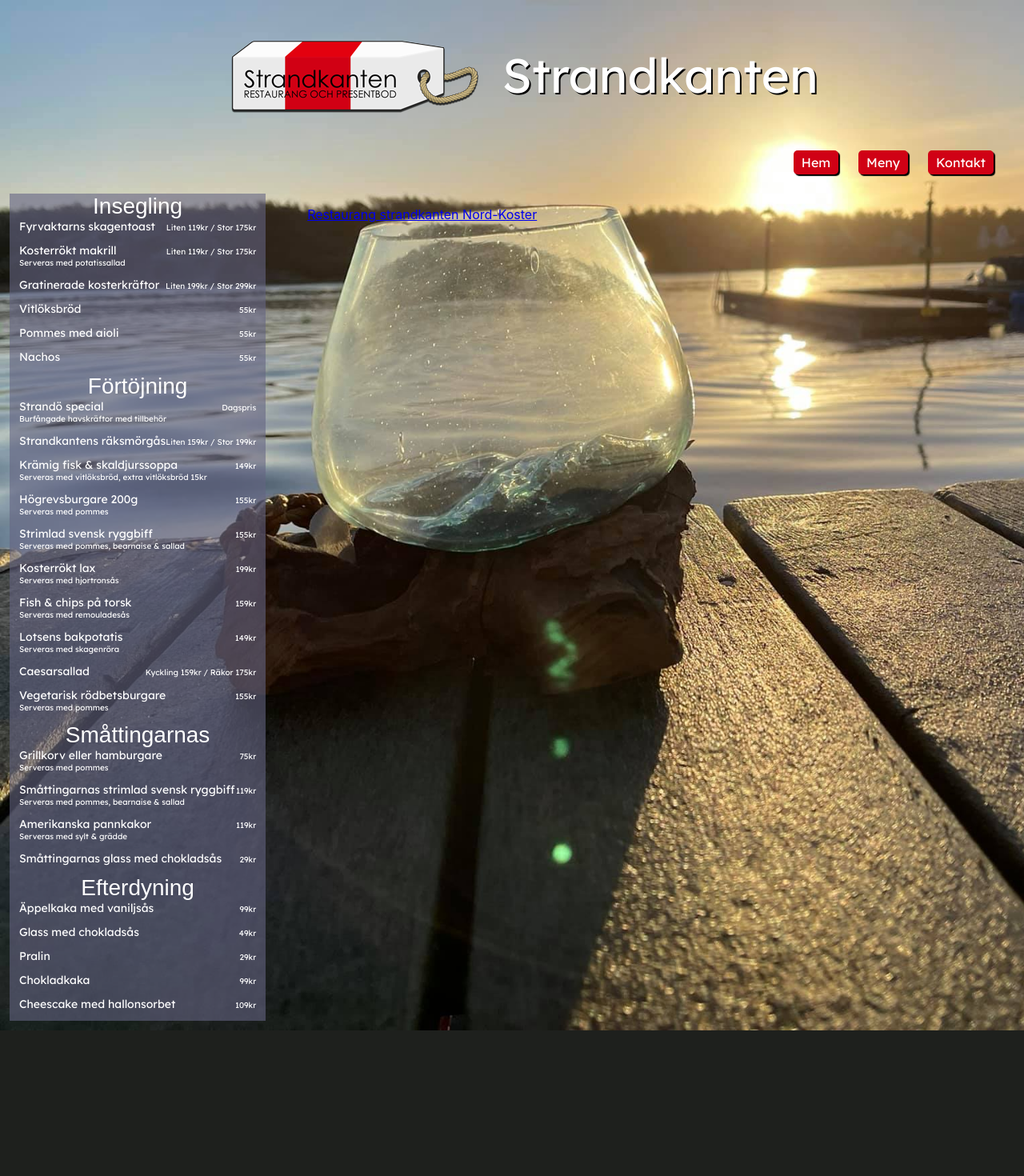
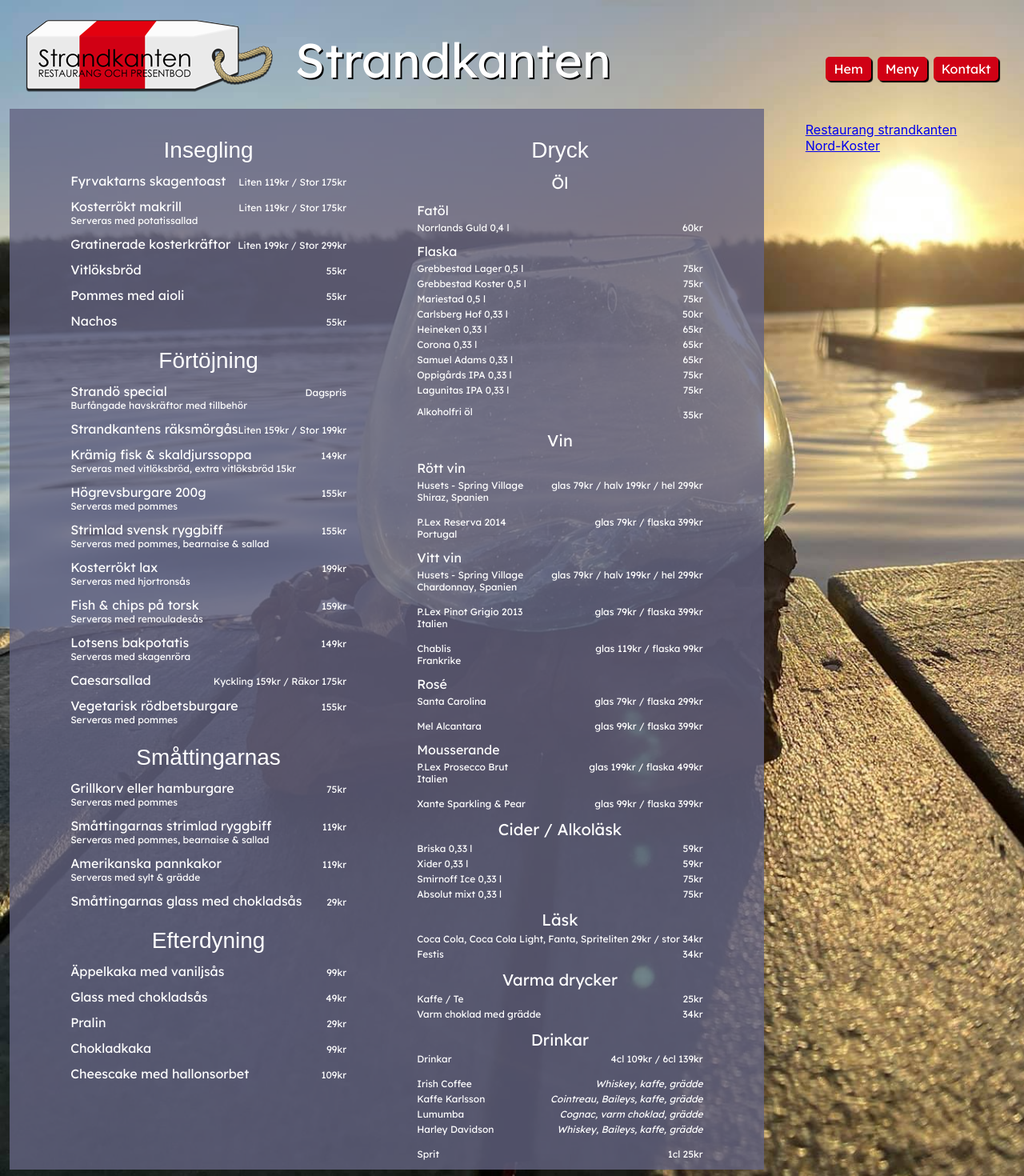
Before and after one commit to LisaStur/kanten, a React (Create React App) app: page /menue in a window 1280 px wide. Shown: the top 1470 px of the page at 80% size. Before the commit the page ends 1288 px from the top, so only its background shows below. Built offline with nearby package versions, Linux system fonts and the light colour scheme; a web font is replaced by a local one.

Commit message:
Menue page added

```diff
--- a/src/Home.js
+++ b/src/Home.js
@@ -12,8 +12,10 @@
   return (
     <BrowserRouter>
       <HomeSection >
+        <BiggestScreen>
         <Header />
         <SectionLinks />
+        </BiggestScreen>
         <ScreenSize>
           <Switch>
             <Route path='/' exact>
@@ -36,6 +38,16 @@
   display: flex;
   flex-direction: column;
 `
+const BiggestScreen = styled.div`
+  display: flex;
+  flex-direction: column;
+
+  @media (min-width: 1024px) {
+    flex-direction: row;
+    justify-content: space-between;
+    margin: 0 2%;
+  }
+`
 const ScreenSize = styled.section`
   display: flex;
   flex-direction: column;
--- a/src/components/Header.js
+++ b/src/components/Header.js
@@ -32,10 +32,10 @@
 `
 const ImageContainer = styled.div`
   display: flex;
-  padding: 5%;
+  padding-top: 24px;
 
   @media (min-width: 668px) {
-    padding: 2%;
+    padding-top: 0;
   }
 `
 const Image = styled.img`
@@ -45,7 +45,6 @@
 const HeaderHeading = styled.h1`
   display: none;
   color: white;
-  padding: 0 0 12px 0;
   font-family: 'Lexend Deca', sans-serif;
   font-weight: normal;
   font-size: 60px;
@@ -56,4 +55,8 @@
   @media (min-width: 668px) {
     display: flex;
   }
+
+  @media (min-width: 1024px) {
+    padding: 0 0 0 24px;
+  }
 `
--- a/src/components/Meny.js
+++ b/src/components/Meny.js
@@ -5,6 +5,7 @@
 
   return (
     <MenySection>
+      <BigScreen>
         <MenyHeader>Insegling</MenyHeader>
         <EachEntry>
           <MenyEntry>Fyrvaktarns skagentoast</MenyEntry>
@@ -108,7 +109,7 @@
         </EachEntry>
         <EachEntry>
           <WithDetail>
-          <MenyEntry>Småttingarnas strimlad svensk ryggbiff</MenyEntry>
+            <MenyEntry>Småttingarnas strimlad ryggbiff</MenyEntry>
             <MenyDetail>Serveras med pommes, bearnaise &amp; sallad</MenyDetail>
           </WithDetail>
           <Price>119kr</Price>
@@ -145,6 +146,171 @@
           <MenyEntry>Cheescake med hallonsorbet</MenyEntry>
           <Price>109kr</Price>
         </EachEntry>
+      </BigScreen>
+      <BigScreen>
+
+        <MenyHeader>Dryck</MenyHeader>
+        <DrinkHeader>Öl</DrinkHeader>
+        <EachEntry>
+          <MenyEntry>Fatöl</MenyEntry>
+        </EachEntry>
+        <DrinkEntry>
+          <DrinkDetail>Norrlands Guld 0,4 l</DrinkDetail>
+          <Price>60kr</Price>
+        </DrinkEntry>
+        <EachEntry>
+          <MenyEntry>Flaska</MenyEntry>
+        </EachEntry>
+        <DrinkEntry>
+          <DrinkDetail>Grebbestad Lager 0,5 l</DrinkDetail>
+          <Price>75kr</Price>
+        </DrinkEntry>
+        <DrinkEntry>
+          <DrinkDetail>Grebbestad Koster 0,5 l</DrinkDetail>
+          <Price>75kr</Price>
+        </DrinkEntry>
+        <DrinkEntry>
+          <DrinkDetail>Mariestad 0,5 l</DrinkDetail>
+          <Price>75kr</Price>
+        </DrinkEntry>
+        <DrinkEntry>
+          <DrinkDetail>Carlsberg Hof 0,33 l</DrinkDetail>
+          <Price>50kr</Price>
+        </DrinkEntry>
+        <DrinkEntry>
+          <DrinkDetail>Heineken 0,33 l</DrinkDetail>
+          <Price>65kr</Price>
+        </DrinkEntry>
+        <DrinkEntry>
+          <DrinkDetail>Corona 0,33 l</DrinkDetail>
+          <Price>65kr</Price>
+        </DrinkEntry>
+        <DrinkEntry>
+          <DrinkDetail>Samuel Adams 0,33 l</DrinkDetail>
+          <Price>65kr</Price>
+        </DrinkEntry>
+        <DrinkEntry>
+          <DrinkDetail>Oppigårds IPA 0,33 l</DrinkDetail>
+          <Price>75kr</Price>
+        </DrinkEntry>
+        <DrinkEntry>
+          <DrinkDetail>Lagunitas IPA 0,33 l</DrinkDetail>
+          <Price>75kr</Price>
+        </DrinkEntry>
+        <EachEntry>
+          <MenyDetail>Alkoholfri öl </MenyDetail>
+          <Price>35kr</Price>
+        </EachEntry>
+        <DrinkHeader>Vin</DrinkHeader>
+        <EachEntry>
+          <MenyEntry>Rött vin</MenyEntry>
+        </EachEntry>
+        <DrinkEntry>
+          <DrinkDetail>Husets - Spring Village<br/>Shiraz, Spanien</DrinkDetail>
+          <Price>glas 79kr / halv 199kr / hel 299kr</Price>
+        </DrinkEntry>
+        <EachEntry>
+          <DrinkDetail>P.Lex Reserva 2014<br/>Portugal</DrinkDetail>
+          <Price>glas 79kr / flaska 399kr</Price>
+        </EachEntry>
+        <EachEntry>
+          <MenyEntry>Vitt vin</MenyEntry>
+        </EachEntry>
+        <DrinkEntry>
+          <DrinkDetail>Husets - Spring Village<br/>Chardonnay, Spanien</DrinkDetail>
+          <Price>glas 79kr / halv 199kr / hel 299kr</Price>
+        </DrinkEntry>
+        <EachEntry>
+          <DrinkDetail>P.Lex Pinot Grigio 2013<br/>Italien</DrinkDetail>
+          <Price>glas 79kr / flaska 399kr</Price>
+        </EachEntry>
+        <EachEntry>
+          <DrinkDetail>Chablis<br/>Frankrike</DrinkDetail>
+          <Price>glas 119kr / flaska 99kr</Price>
+        </EachEntry>
+        <EachEntry>
+          <MenyEntry>Rosé</MenyEntry>
+        </EachEntry>
+        <DrinkEntry>
+          <DrinkDetail>Santa Carolina</DrinkDetail>
+          <Price>glas 79kr / flaska 299kr</Price>
+        </DrinkEntry>
+        <EachEntry>
+          <DrinkDetail>Mel Alcantara</DrinkDetail>
+          <Price>glas 99kr / flaska 399kr</Price>
+        </EachEntry>
+        <EachEntry>
+          <MenyEntry>Mousserande</MenyEntry>
+        </EachEntry>
+        <DrinkEntry>
+          <DrinkDetail>P.Lex Prosecco Brut<br/>Italien</DrinkDetail>
+          <Price>glas 199kr / flaska 499kr</Price>
+        </DrinkEntry>
+        <EachEntry>
+          <DrinkDetail>Xante Sparkling &amp; Pear</DrinkDetail>
+          <Price>glas 99kr / flaska 399kr</Price>
+        </EachEntry>
+        <DrinkHeader>Cider / Alkoläsk</DrinkHeader>
+        <DrinkEntry>
+          <DrinkDetail>Briska 0,33 l </DrinkDetail>
+          <Price>59kr</Price>
+        </DrinkEntry>
+        <DrinkEntry>
+          <DrinkDetail>Xider 0,33 l </DrinkDetail>
+          <Price>59kr</Price>
+        </DrinkEntry>
+        <DrinkEntry>
+          <DrinkDetail>Smirnoff Ice 0,33 l </DrinkDetail>
+          <Price>75kr</Price>
+        </DrinkEntry>
+        <DrinkEntry>
+          <DrinkDetail>Absolut mixt 0,33 l </DrinkDetail>
+          <Price>75kr</Price>
+        </DrinkEntry>
+        <DrinkHeader>Läsk</DrinkHeader>
+        <DrinkEntry>
+          <DrinkDetail>Coca Cola, Coca Cola Light, Fanta, Sprite</DrinkDetail>
+          <Price>liten 29kr / stor 34kr</Price>
+        </DrinkEntry>
+        <DrinkEntry>
+          <DrinkDetail>Festis</DrinkDetail>
+          <Price>34kr</Price>
+        </DrinkEntry>
+        <DrinkHeader>Varma drycker</DrinkHeader>
+          <DrinkEntry>
+          <DrinkDetail>Kaffe / Te</DrinkDetail>
+          <Price>25kr</Price>
+        </DrinkEntry>
+        <DrinkEntry>
+          <DrinkDetail>Varm choklad med grädde</DrinkDetail>
+          <Price>34kr</Price>
+        </DrinkEntry>
+        <DrinkHeader>Drinkar</DrinkHeader>
+        <DrinkEntry>
+          <DrinkDetail>Drinkar</DrinkDetail>
+          <Price>4cl 109kr / 6cl 139kr</Price>
+        </DrinkEntry>
+        <EachEntry>
+          <DrinkDetail>Irish Coffee</DrinkDetail>
+          <Ingredients>Whiskey, kaffe, grädde</Ingredients>
+        </EachEntry>
+        <DrinkEntry>
+          <DrinkDetail>Kaffe Karlsson</DrinkDetail>
+          <Ingredients>Cointreau, Baileys, kaffe, grädde</Ingredients>
+        </DrinkEntry>
+        <DrinkEntry>
+          <DrinkDetail>Lumumba</DrinkDetail>
+          <Ingredients>Cognac, varm choklad, grädde</Ingredients>
+        </DrinkEntry>
+        <DrinkEntry>
+          <DrinkDetail>Harley Davidson</DrinkDetail>
+          <Ingredients>Whiskey, Baileys, kaffe, grädde</Ingredients>
+        </DrinkEntry>
+        <EachEntry>
+          <DrinkDetail>Sprit</DrinkDetail>
+          <Price> 1cl 25kr</Price>
+        </EachEntry>
+      </BigScreen>
     </MenySection>
 
   )
@@ -156,7 +322,18 @@
   display: flex;
   flex-direction: column;
   margin: 12px;
-  background-color: rgba(100,100,130, 0.6);
+  padding: 12px 0;
+  background-color: rgba(100,100,130, 0.8);
+  width: 94%;
+
+  @media (min-width: 1024px) {
+    flex-direction: row;
+    justify-content: space-evenly;
+  }
+`
+const BigScreen = styled.div`
+  display: flex;
+  flex-direction: column;
 `
 const MenyHeader = styled.h2`
   color: white;
@@ -164,6 +341,7 @@
   font-weight: normal;
   font-size: 28px;
   text-align: center;
+  padding-top: 24px;
   margin-block-start: 0;
   margin-block-end: 0;
 `
@@ -171,8 +349,7 @@
   display: flex;
   flex-direction: row;
   justify-content: space-between;
-  padding: 0 12px;
-  margin-bottom: 12px;
+  padding: 12px 12px 0 12px;
 `
 const WithDetail = styled.div`
   display: flex;
@@ -184,6 +361,10 @@
   font-size: 14px;
   margin-block-start: 0;
   margin-block-end: 0;
+
+  @media (min-width: 668px) {
+    font-size: 16px;
+  }
 `
 const MenyDetail = styled.p`
   color: white;
@@ -191,6 +372,10 @@
   font-size: 10px;
   margin-block-start: 0;
   margin-block-end: 0;
+
+  @media (min-width: 668px) {
+    font-size: 12px;
+  }
 `
 const Price = styled.p`
 color: white;
@@ -201,4 +386,45 @@
 text-align: end;
 margin-block-start: 0;
 margin-block-end: 0;
+
+@media (min-width: 668px) {
+  font-size: 12px;
+}
 `
+const DrinkHeader = styled.h3`
+  color: white;
+  font-family: 'Lexend Deca', sans-serif;
+  font-weight: normal;
+  font-size: 16px;
+  text-align: center;
+  padding-top: 4px;
+  margin-block-start: 0;
+  margin-block-end: 0;
+
+  @media (min-width: 668px) {
+    font-size: 20px;
+    padding-top: 12px;
+  }
+`
+const DrinkEntry = styled.div`
+  display: flex;
+  flex-direction: row;
+  justify-content: space-between;
+  padding: 0 12px;
+`
+const DrinkDetail = styled.p`
+color: white;
+font-family: 'Lexend Deca', sans-serif;
+font-size: 10px;
+padding-top:4px;
+margin-block-start: 0;
+margin-block-end: 0;
+
+@media (min-width: 668px) {
+  font-size: 12px;
+}`
+const Ingredients = styled(DrinkDetail)`
+  font-style: italic;
+  display: flex;
+  flex-direction: row;
+`
--- a/src/components/SectionLinks.js
+++ b/src/components/SectionLinks.js
@@ -22,6 +22,11 @@
     justify-content: flex-end;
     margin: 0 2% 0 0;
   }
+
+  @media (min-width: 1024px) {
+    align-items: center;
+    margin: 48px 2px 0 0;
+  }
 `
 const StyledLink = styled(NavLink)`
   font-family: 'Lexend Deca', sans-serif;
@@ -35,6 +40,10 @@
   box-shadow: 2px 2px 1px black;
   margin: 1%;
 
+  @media (min-width: 1024px) {
+    margin: 2%
+  }
+
   &:hover {
     box-shadow: 4px 4px 2px black;
   }
--- a/src/components/StartPage.js
+++ b/src/components/StartPage.js
@@ -23,7 +23,7 @@
   display: flex;
   flex-direction: column;
   margin: 12px;
-  background-color: rgba(100,100,130, 0.6);
+  background-color: rgba(100,100,130, 0.8);
 `
 const StartPageHeader = styled.h1`
   font-family: 'Lexend Deca', sans-serif;
```
Lines whose indentation alone changed are shown as unchanged.
